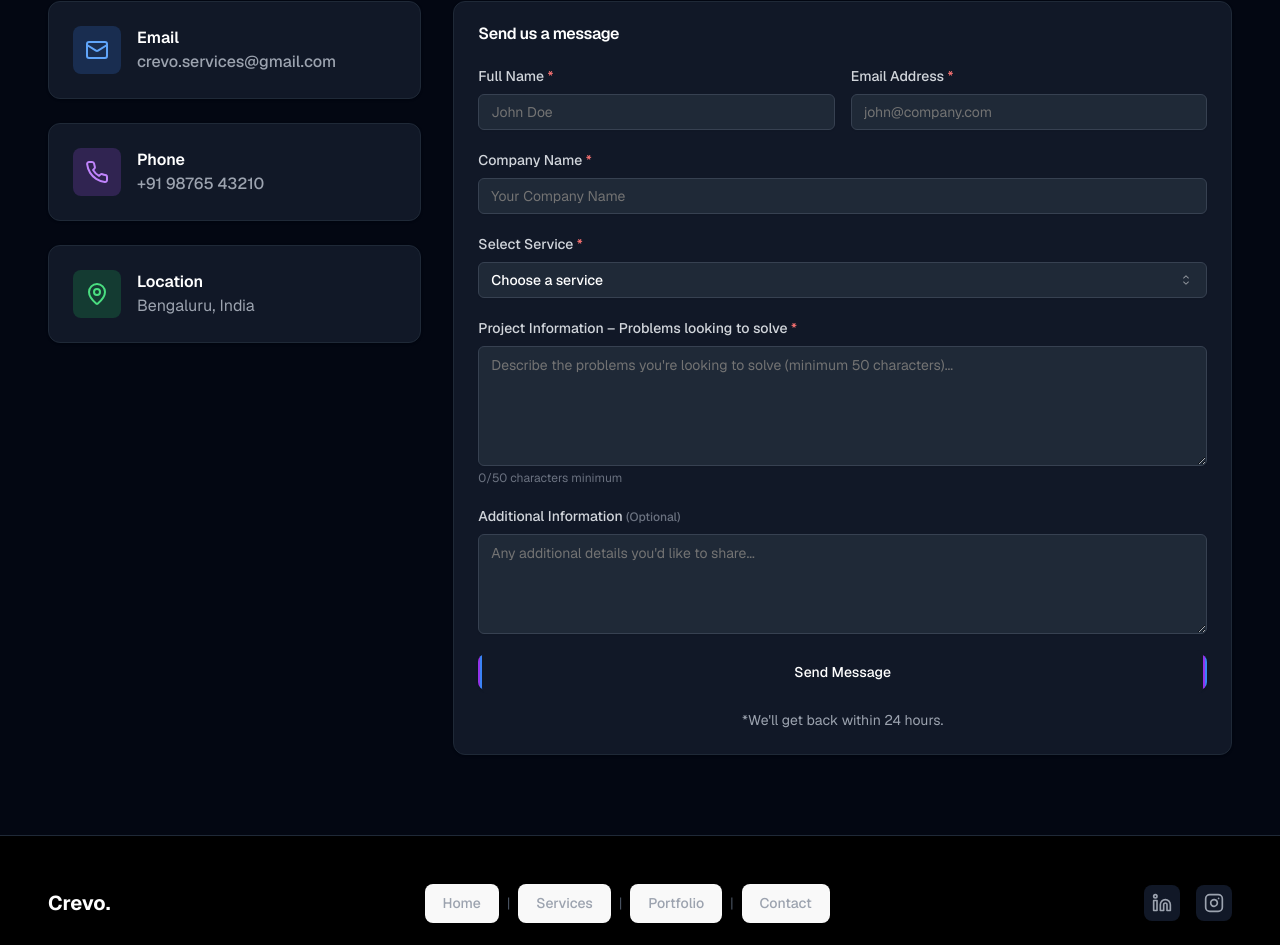
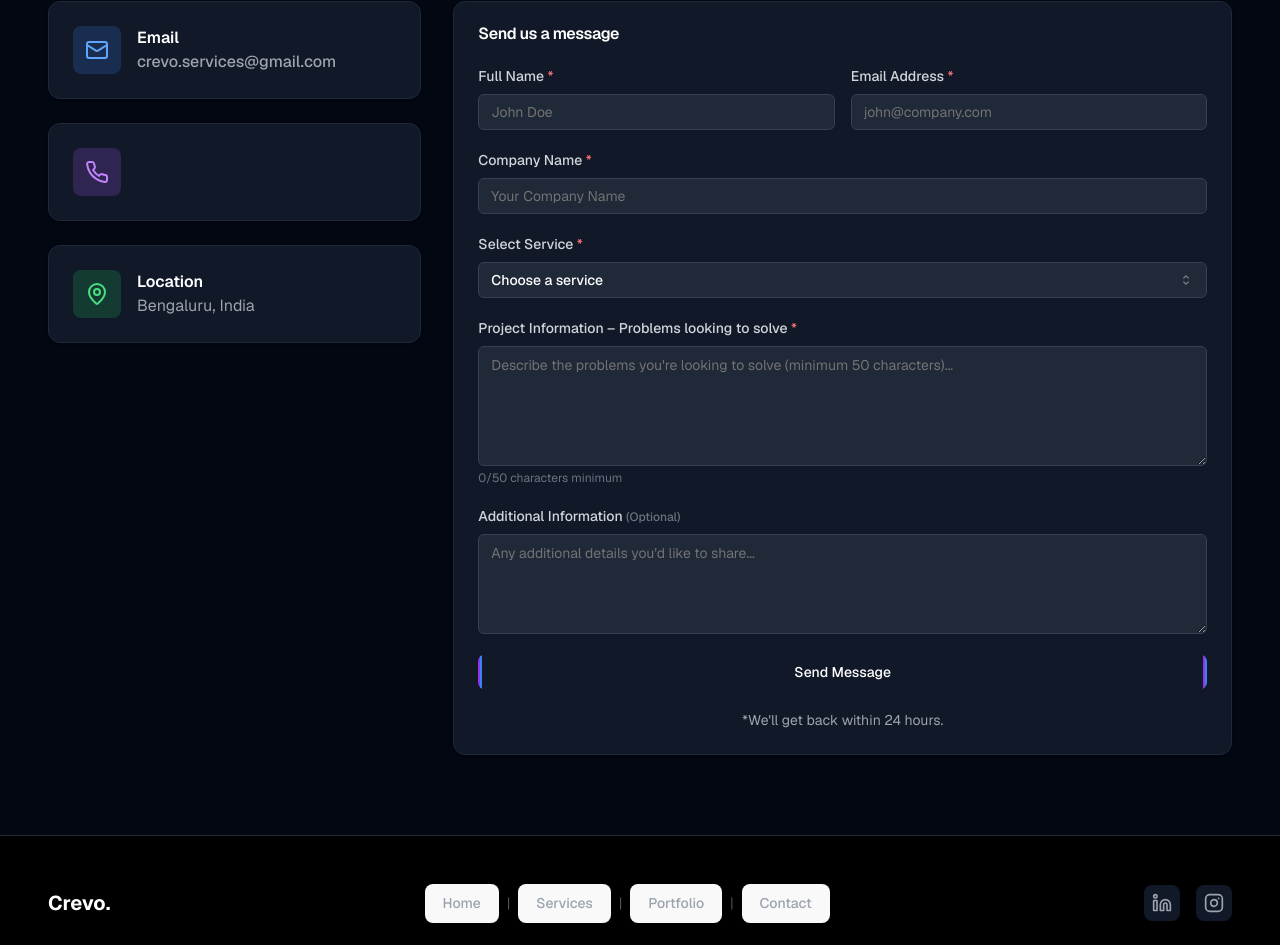
Before and after one commit to CrevoServices/crevo, a React (Vite) app: page / in a window 1280 px wide. Shown: the part 3410-4355 px from the top of the page. Built offline with nearby package versions, Linux system fonts and the light colour scheme.

Commit message:
Updated Contact.tsx

```diff
--- a/src/components/sections/Contact.tsx
+++ b/src/components/sections/Contact.tsx
@@ -151,10 +151,7 @@ export function Contact() {
                     <Phone className="w-6 h-6 text-purple-400" />
                   </div>
                   <div>
-                    <h3 className="font-semibold text-white">Phone</h3>
-                    <a href="tel:+919876543210" className="text-gray-400 hover:text-purple-400 transition-colors">
-                      +91 98765 43210
-                    </a>
+
                   </div>
                 </div>
               </CardContent>
```
